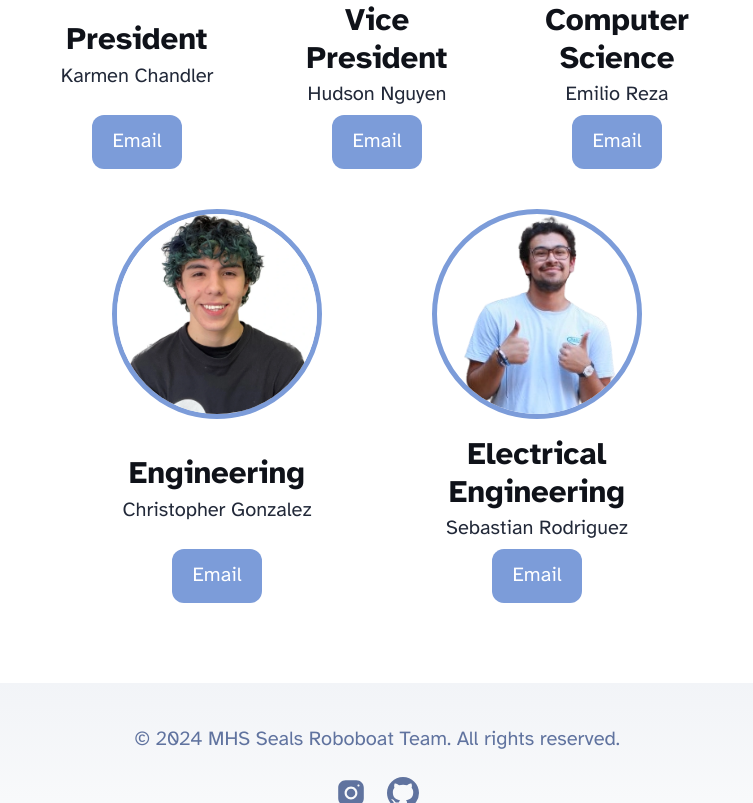
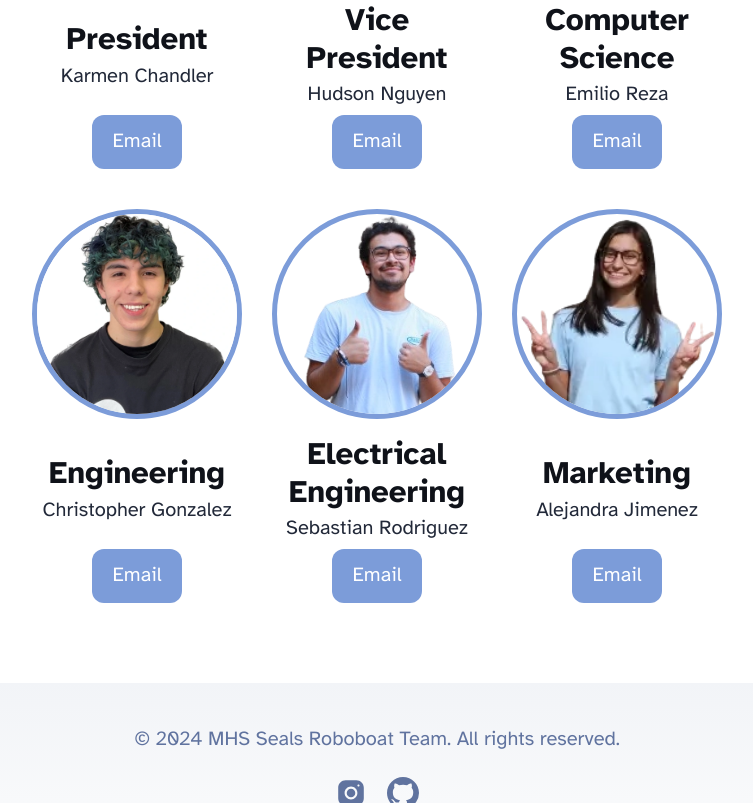
Before and after one commit to MHSeals/website2025, an Astro site: page /team in a window 1280 px wide. Shown: the part 855-1658 px from the top of the page, without its empty margins (263-1016 px from the left). Built offline with nearby package versions, Linux system fonts and the light colour scheme; Astro itself is replaced by a stand-in of ours.

Commit message:
Add YouTube video and update email addresses for team members

```diff
--- a/src/pages/index.astro
+++ b/src/pages/index.astro
@@ -29,6 +29,7 @@ import { SITE_TITLE, SITE_DESCRIPTION } from '../consts';
 				<li><a href="/electrical">Electrical</a></li>
 				<li><a href="/marketing">Marketing</a></li>
 			</ul>
+			<iframe width="560" height="315" src="https://www.youtube-nocookie.com/embed/S5ki5BaswGs?si=HMFzN0wlVGPxlbQQ" title="YouTube video player" frameborder="0" allow="accelerometer; autoplay; clipboard-write; encrypted-media; gyroscope; picture-in-picture; web-share" allowfullscreen></iframe>
 		</main>
 		<Footer />
 	</body>
@@ -43,4 +44,9 @@ import { SITE_TITLE, SITE_DESCRIPTION } from '../consts';
 	li {
 		margin-bottom: 1rem;
 	}
+
+	iframe {
+		width: 100%;
+		height: 400px;
+	}
 </style>
--- a/src/pages/team.astro
+++ b/src/pages/team.astro
@@ -55,7 +55,7 @@ import { SITE_TITLE, SITE_DESCRIPTION } from '../consts';
 						<h4>Engineering</h4>
 						<p>Christopher Gonzalez</p>
 					</div>
-					<a href="mailto:">Email</a>
+					<a href="mailto:gonza426754@student.aisd.net">Email</a>
 				</div>
 				<div class="captain-card">
 					<img src="/captains/ee.webp" alt="Electrical Engineering" />
@@ -64,6 +64,14 @@ import { SITE_TITLE, SITE_DESCRIPTION } from '../consts';
 						<p>Sebastian Rodriguez</p>
 					</div>
 					<a href="mailto:rodri369159@student.aisd.net">Email</a>
+				</div>
+				<div class="captain-card">
+					<img src="/captains/marketing.webp" alt="Marketing" />
+					<div class="content">
+						<h4>Marketing</h4>
+						<p>Alejandra Jimenez</p>
+					</div>
+					<a href="mailto:jimen411290@student.aisd.net">Email</a>
 				</div>
 			</div>
 		</main>
@@ -95,7 +103,7 @@ import { SITE_TITLE, SITE_DESCRIPTION } from '../consts';
 	.captain-card img {
 		height: 200px;
 		width: 200px;
-		object-fit: scale-down;
+		object-fit: cover;
 		border-radius: 50%;
 		border-color: var(--accent);
 		border-width: 5px;
```
Also changed, not shown: public/captains/marketing.webp (added).
